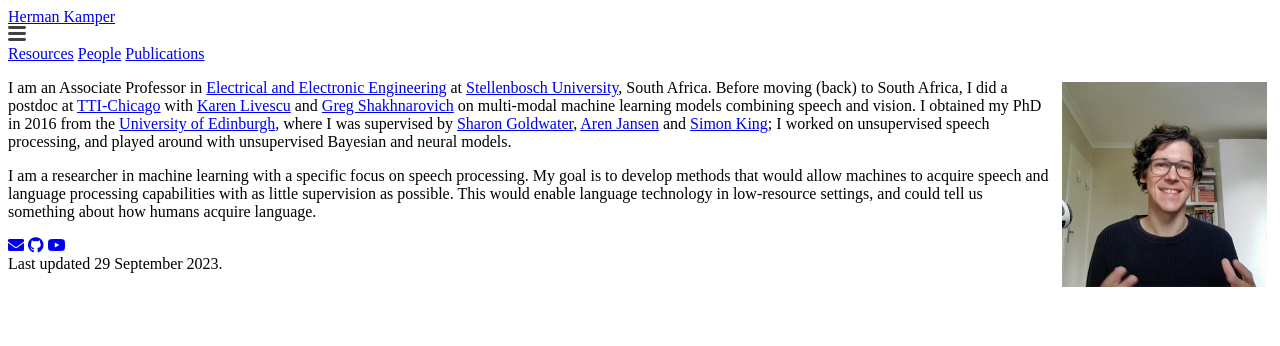
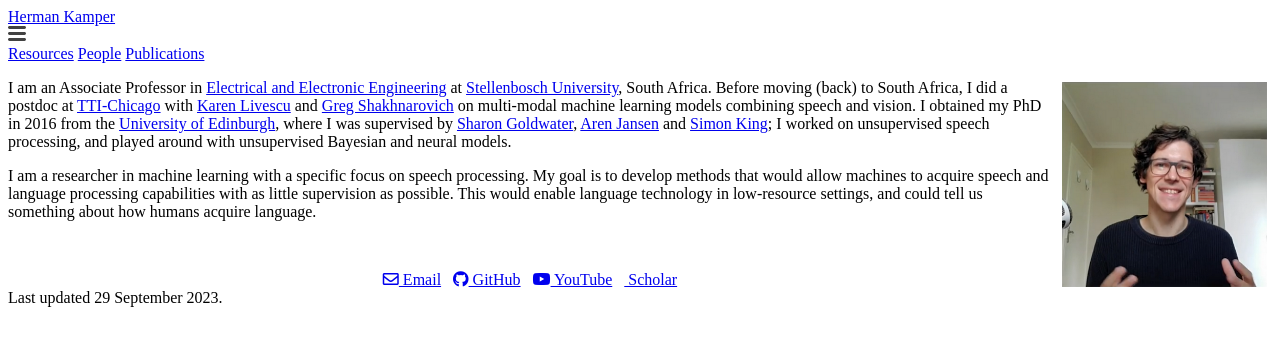
Before and after one commit to kamperh/kamperh.github.io, a Jekyll site: the page built from home.md, in a window 1280 px wide. Shown: the top 346 px of the page. Built offline with Jekyll 4.4.1, drawn with Linux system fonts in a browser that asks for light colours; a style sheet for code colours, icons or effects is not loaded.

Commit message:
Update home.md

```diff
--- a/home.md
+++ b/home.md
@@ -17,6 +17,7 @@ I am a researcher in machine learning with a specific focus on speech processing
 
 <!-- My main research interests are in machine learning, speech and language processing, and computer vision. I am particularly interested in machine learning methods that can learn from small amounts of labelled data, and in unsupervised methods that can learn directly from raw unlabelled data. Can an algorithm find meaningful units and structures in a corpus of speech audio, with only minimal guidance? How much supervision is required to build a useful speech processing or computer vision system? These questions are central when building language, speech and vision systems in low- and zero-resource settings. -->
 
+<!--
 <div class="social">
   <div class="contact-icons">
     <a href="m&#x61;&#105;l&#x74;&#111;:{{ site.email }}" title="email"><i class="fas fa-envelope"></i></a>
@@ -25,12 +26,14 @@ I am a researcher in machine learning with a specific focus on speech processing
     <a href="{{ site.google_scholar }}" title="Google Scholar" rel="external nofollow noopener" target="_blank"><i class="ai ai-google-scholar"></i></a>
   </div>
 </div>
+-->
 
-<!--
+  <br />
+
   <div style="text-align:center">
   <span style="white-space: nowrap;"><a href="m&#x61;&#105;l&#x74;&#111;:{{ site.email }}"><i class="far fa-envelope" aria-hidden="true"></i> Email</a></span>&ensp;
   <span style="white-space: nowrap;"><a href="https://github.com/{{ site.github_username }}"><i class="fab fa-github" aria-hidden="true"></i> GitHub</a></span>&ensp;
   <span style="white-space: nowrap;"><a href="https://www.youtube.com/c/HermanKamperML"><i class="fab fa-youtube"></i> YouTube</a></span>&ensp;
-  <span style="white-space: nowrap;"><a href="{{ site.google_scholar }}"><i class="fas fa-fw fa-graduation-cap" aria-hidden="true"></i>&nbsp;Scholar</a></span>
+  <!-- <span style="white-space: nowrap;"><a href="{{ site.google_scholar }}"><i class="fas fa-fw fa-graduation-cap" aria-hidden="true"></i>&nbsp;Scholar</a></span> -->
+  <span style="white-space: nowrap;"><a href="{{ site.google_scholar }}"><i class="ai ai-google-scholar" aria-hidden="true"></i>&nbsp;Scholar</a></span>
   </div>
--->
```
